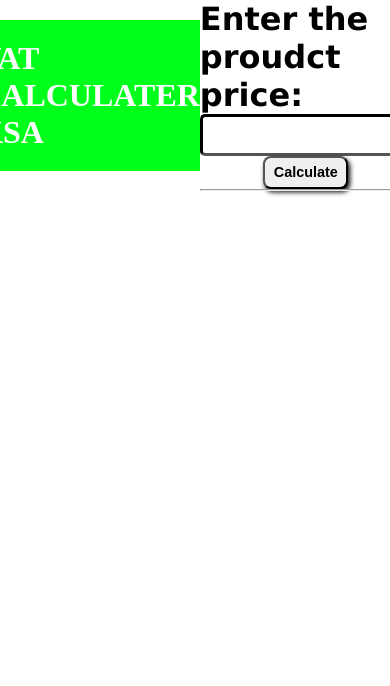
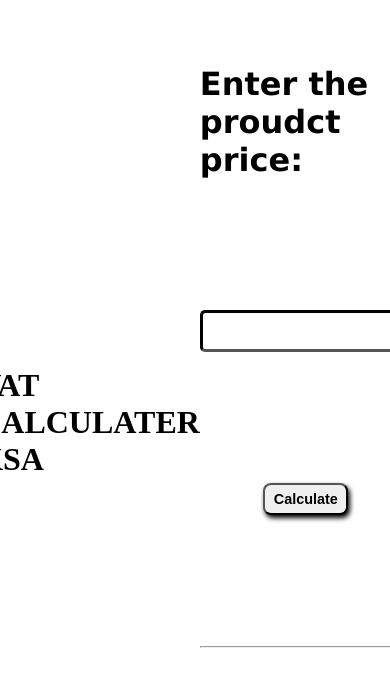
Before and after one commit to kh2x1/VAT-Calculator, a plain HTML site: page index.html in a window 390 px wide. Shown: the top 686 px of the page. Drawn offline with Linux system fonts and the light colour scheme; a web font is replaced by a local one.

Commit message:
initial commit

```diff
--- a/Style.css
+++ b/Style.css
@@ -16,7 +16,6 @@ body {
 
 /* Desktop styles */
 .head {
-    background-color: rgb(0, 255, 26);
     padding: 30px 0;
     width: 50%;
     height: 50vh;
@@ -25,18 +24,21 @@ body {
     justify-content: center;
 }
 
+
 h1 {
     display: grid;
     justify-content: center;
     align-items: center;
-    color: white;
+    color: black;
 }
+
 
 #Lable1 {
     font-weight: bolder;
     font-size: 3rem;
     font-family: Verdana, Geneva, Tahoma, sans-serif;
 }
+
 
 .VatCalc {
     background-color: rgb(255, 255, 255);
@@ -47,11 +49,13 @@ h1 {
     justify-content: center;
 }
 
+
 .lable {
     display: flex;
     justify-content: center;
     align-items: center;
 }
+
 
 input[type=text] {
     padding: 10px;
@@ -61,11 +65,13 @@ input[type=text] {
     font-size: 1rem;
 }
 
+
 .btn {
     display: flex;
     justify-content: center;
     align-items: center;
 }
+
 
 button {
     font-size: 1rem;
@@ -74,6 +80,7 @@ button {
     width: 40%;
     box-shadow: 2px 3px 5px black;
 }
+
 
 .Final {
     background-color: black;
@@ -87,12 +94,13 @@ button {
     box-shadow: 2px 8px 20px green, 2px 6px 20px white;
 }
 
+
 /* Responsive styles for iPhones */
 @media only screen and (max-width: 480px) {
     .head {
         padding: 20px 0;
         width: 90%;
-        height: auto;
+        height: 100vh;
     }
 
     h1 {
@@ -105,7 +113,7 @@ button {
 
     .VatCalc {
         width: 90%;
-        height: auto;
+        height: 100vh;
     }
 
     input[type=text] {
```
